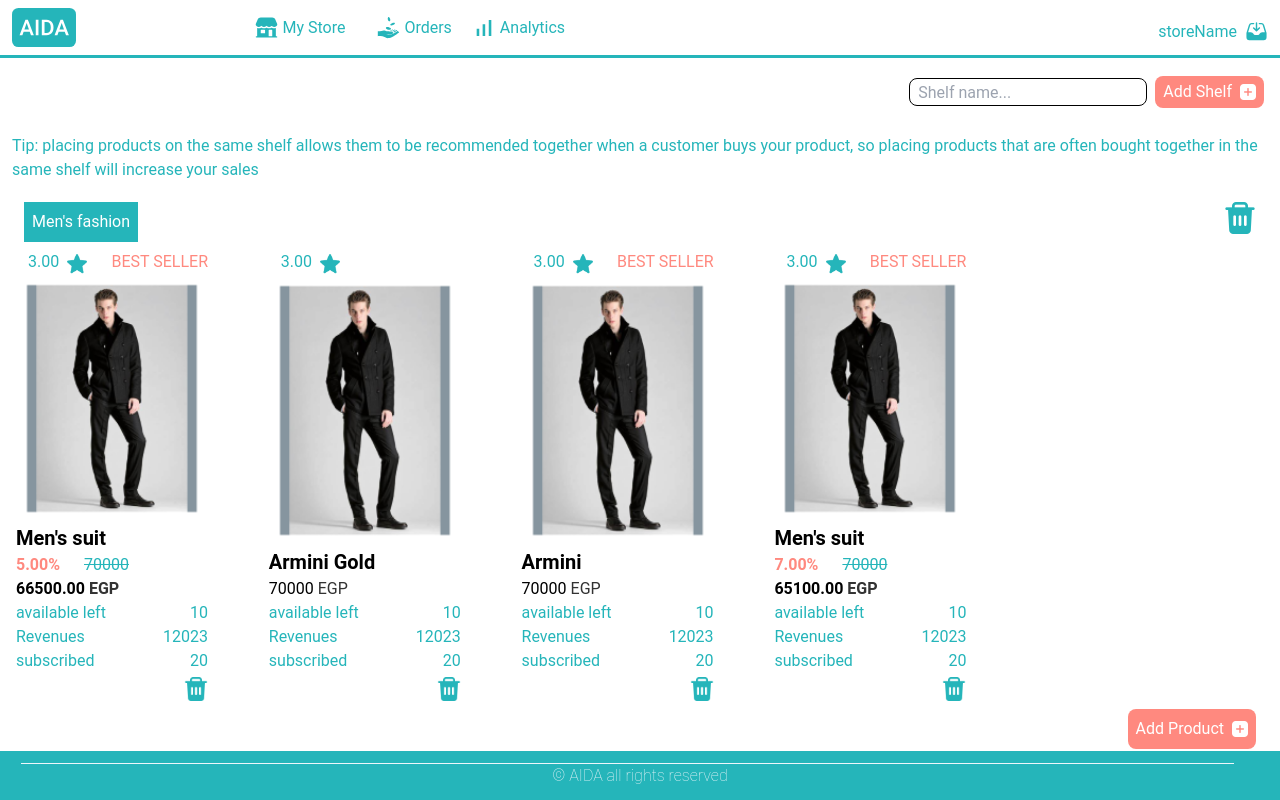
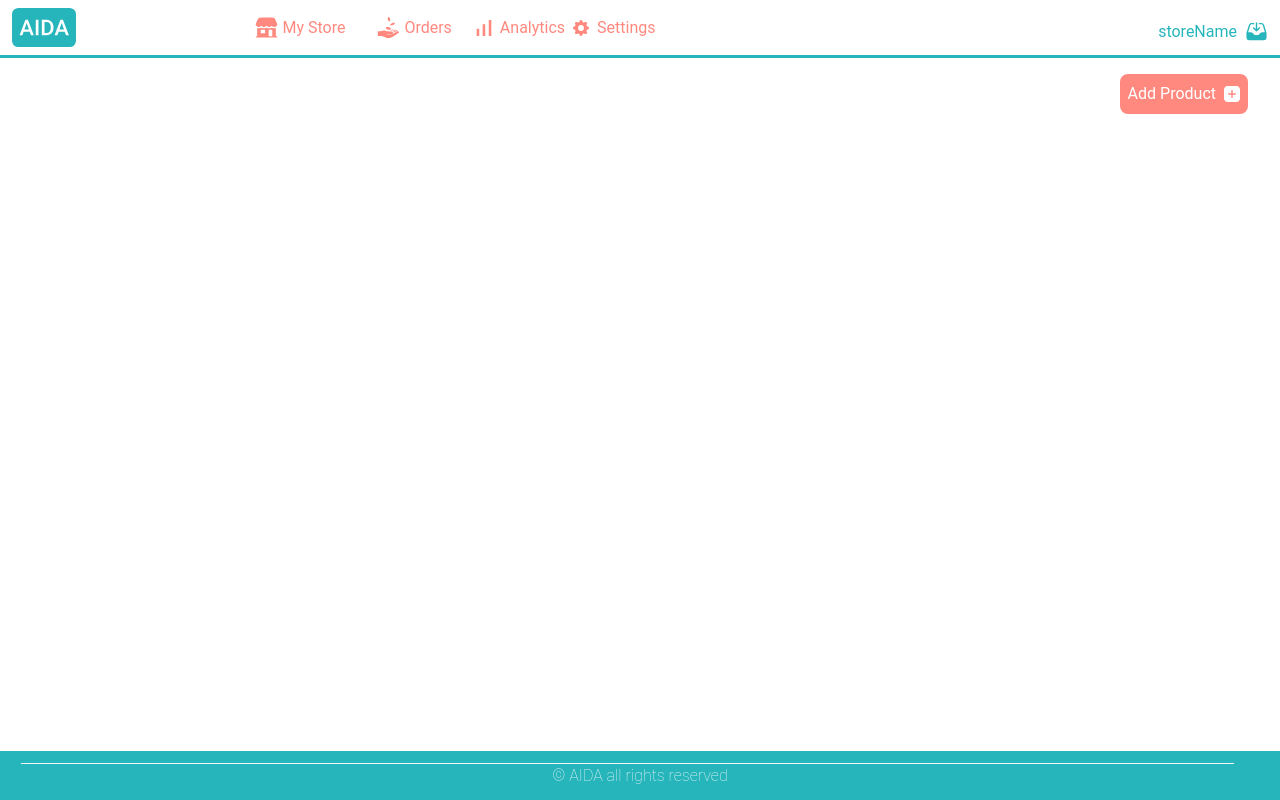
Before and after one commit to RanaMohamad21/Aida-Front-End, a React (Vite) app in the folder Aida/: page /VendorShelves in a window 1280 px wide. Shown: the top 800 px of the page. Built offline with nearby package versions, Linux system fonts and the light colour scheme.

Commit message:
Linked vendor pages.

```diff
--- a/Aida/src/UI/ProductCard.jsx
+++ b/Aida/src/UI/ProductCard.jsx
@@ -1,4 +1,3 @@
-/* eslint-disable react/prop-types */
 import star from "../assets/UI/star.png";
 
 /*
@@ -8,52 +7,57 @@ import star from "../assets/UI/star.png";
 
 // This is a component that views the important details
 // of a product to be displayed in the home page and vendor products pages.
-function ProductCard({ dummyItem , children ="", style=""}) {
-  const hasDiscount = dummyItem.discountValue>0?true:false
-  const priceAfterDiscount =
-    (1 - dummyItem.discountValue) * dummyItem.pricebeforeDiscount;
+function ProductCard({ dummyItem = {}, children = "", style = "" }) {
+  const {
+    rating = 0,
+    discountValue = 0,
+    pricebeforeDiscount = 0,
+    isBestSeller = false,
+    dummyImage = "",
+    itemName = "",
+  } = dummyItem;
+
+  const hasDiscount = discountValue > 0 ? true : false;
+  const priceAfterDiscount = (1 - discountValue) * pricebeforeDiscount;
 
   return (
-    <div className= {` ${style}
-     flex flex-col w-52 text-black `}>
+    <div className={`${style} flex flex-col w-52 text-black`}>
       <div className="flex text-teal text-2xl justify-between pl-3 ">
         <div className="flex">
-          <span className="pr-1">{dummyItem.rating.toFixed(2)}</span>
+          <span className="pr-1">{rating.toFixed(2)}</span>
           <span className="mt-1 mx-1">
             <img src={star} className="w-5 " />
           </span>
         </div>
-        {dummyItem.isBestSeller && (
-          <div className=" text-FlamingoPink  uppercase text-sm my-auto ">
+        {isBestSeller && (
+          <div className="text-FlamingoPink uppercase text-sm my-auto ">
             Best Seller
           </div>
         )}
       </div>
 
-      <img src={dummyItem.dummyImage} className="w-full h-full" />
+      <img src={dummyImage} className="w-full h-full" alt={itemName} />
 
-      <div className=" font-semibold text-xl">{dummyItem.itemName}</div>
+      <div className="font-semibold text-xl">{itemName}</div>
       {hasDiscount ? (
         <>
-          {" "}
-          <div className="flex ">
-            {" "}
-            <div className=" text-lg font-semibold text-FlamingoPink">
-              {(dummyItem.discountValue * 100).toFixed(2)}%
+          <div className="flex">
+            <div className="text-lg font-semibold text-FlamingoPink">
+              {(discountValue * 100).toFixed(2)}%
             </div>
-            <div className=" line-through ml-6 text-teal">
-              {dummyItem.pricebeforeDiscount}
+            <div className="line-through ml-6 text-teal">
+              {pricebeforeDiscount}
             </div>
           </div>
-          <div className=" text-lg font-semibold">
+          <div className="text-lg font-semibold">
             {priceAfterDiscount.toFixed(2)}{" "}
-            <span className=" uppercase text-darkGray text-sm">egp</span>
+            <span className="uppercase text-darkGray text-sm">egp</span>
           </div>
         </>
       ) : (
-        <div className=" text-lg">
-          {dummyItem.pricebeforeDiscount}{" "}
-          <span className=" uppercase text-darkGray">egp</span>
+        <div className="text-lg">
+          {pricebeforeDiscount}{" "}
+          <span className="uppercase text-darkGray">egp</span>
         </div>
       )}
 
@@ -64,3 +68,71 @@ function ProductCard({ dummyItem , children ="", style=""}) {
 }
 
 export default ProductCard;
+
+
+// /* eslint-disable react/prop-types */
+// import star from "../assets/UI/star.png";
+
+// /*
+// @TODO: Assumption, the item object contains the price before discount and the discount value. If the discount value = 0, then there is no discount, else, there is a discount
+// 0<=discountValue < 1
+// */
+
+// // This is a component that views the important details
+// // of a product to be displayed in the home page and vendor products pages.
+// function ProductCard({ dummyItem , children ="", style=""}) {
+//   const hasDiscount = dummyItem.discountValue>0?true:false
+//   const priceAfterDiscount =
+//     (1 - dummyItem.discountValue) * dummyItem.pricebeforeDiscount;
+
+//   return (
+//     <div className= {` ${style}
+//      flex flex-col w-52 text-black `}>
+//       <div className="flex text-teal text-2xl justify-between pl-3 ">
+//         <div className="flex">
+//           <span className="pr-1">{dummyItem.rating.toFixed(2)}</span>
+//           <span className="mt-1 mx-1">
+//             <img src={star} className="w-5 " />
+//           </span>
+//         </div>
+//         {dummyItem.isBestSeller && (
+//           <div className=" text-FlamingoPink  uppercase text-sm my-auto ">
+//             Best Seller
+//           </div>
+//         )}
+//       </div>
+
+//       <img src={dummyItem.dummyImage} className="w-full h-full" />
+
+//       <div className=" font-semibold text-xl">{dummyItem.itemName}</div>
+//       {hasDiscount ? (
+//         <>
+//           {" "}
+//           <div className="flex ">
+//             {" "}
+//             <div className=" text-lg font-semibold text-FlamingoPink">
+//               {(dummyItem.discountValue * 100).toFixed(2)}%
+//             </div>
+//             <div className=" line-through ml-6 text-teal">
+//               {dummyItem.pricebeforeDiscount}
+//             </div>
+//           </div>
+//           <div className=" text-lg font-semibold">
+//             {priceAfterDiscount.toFixed(2)}{" "}
+//             <span className=" uppercase text-darkGray text-sm">egp</span>
+//           </div>
+//         </>
+//       ) : (
+//         <div className=" text-lg">
+//           {dummyItem.pricebeforeDiscount}{" "}
+//           <span className=" uppercase text-darkGray">egp</span>
+//         </div>
+//       )}
+
+//       {/* Variable Items */}
+//       {children}
+//     </div>
+//   );
+// }
+
+// export default ProductCard;
--- a/Aida/src/UI/Shelves.jsx
+++ b/Aida/src/UI/Shelves.jsx
@@ -1,88 +1,62 @@
-/* eslint-disable react/prop-types */
-import trash from "../assets/vendor/products/trash.png";
-import add from "../assets/UI/addition.png";
+// /* eslint-disable react/prop-types */
+// import trash from "../assets/vendor/products/trash.png";
+// import add from "../assets/UI/addition.png";
 
-import { useNavigate } from "react-router-dom";
-import ItemCard from "../Vendor/ItemCard";
+// import { useNavigate } from "react-router-dom";
+// import ItemCard from "../Vendor/ItemCard";
 
 
 
-//? IDs start at 0
-function Shelves({ shelves, setShelves, deleteItem, setshelfID }) {
-  const navigate = useNavigate();
-  function handleDeleteShelf(shelveToDelete) {
-    const updatedShelves = shelves.filter(
-      (shelf) => shelf.shelveID !== shelveToDelete
-    );
-    console.log("Deleted Shelve number ", shelveToDelete);
-    updatedShelves.forEach((shelf, index) => {
-      shelf.shelveID = index;
-    });
-    setShelves(updatedShelves);
-  }
-  function handleAddProduct(ID) {
-    console.log("The ID is: ", ID);
-    setshelfID(ID);
-    const productID = shelves[ID].shelveItems
-      ? shelves[ID].shelveItems[shelves[ID].shelveItems.length - 1].itemID + 1
-      : 0;
-    navigate("/addproduct", { state: { productID, shelfID: ID } });
-  }
+// //? IDs start at 0
+// function Shelves({ shelves, setShelves, deleteItem, setshelfID }) {
+//   const navigate = useNavigate();
 
-  return (
-    <div className="flex flex-col m-2 mb-16 ">
-      {shelves.map((shelf, index) => {
-        const items = shelf.shelveItems;
+//   function handleAddProduct(ID) {
+//     console.log("The ID is: ", ID);
+//     setshelfID(ID);
+//     const productID = shelves[ID].shelveItems
+//       ? shelves[ID].shelveItems[shelves[ID].shelveItems.length - 1].itemID + 1
+//       : 0;
+//     navigate("/addproduct", { state: { productID, shelfID: ID } });
+//   }
 
-        return (
-          <>
-            <div
-              className={`flex justify-between md:mr-4  ${
-                index != 0 ? "mt-14" : ""
-              }`}
-              key={`shelf-${shelf.ID}`}
-            >
-              <div className="p-2 bg-teal inline-block max-w-max text-white ml-4 ">
-                {shelf.shelveName}
-              </div>
-              <div className=" bg-white items-end hover:pl-3 transition-all duration-100 ">
-                <button onClick={() => handleDeleteShelf(shelf.shelveID)}>
-                  <img src={trash} />
-                </button>
-              </div>
-            </div>
-            <div
-              className="grid lg:grid-cols-5 sm:grid-cols-3 gap-y-3 rounded-[5%] "
-              key={index}
-            >
-              {/* Items in the shelf */}
-              {items.map((item, index) => (
-                <ItemCard
-                  dummyItem={item}
-                  key={`item-${index}`}
-                  deleteItem={deleteItem}
-                  shelfID={shelf.shelveID}
-                >h</ItemCard>
-              ))}
-            </div>
-            <div className=" flex justify-end">
-              <div className=" bg-FlamingoPink text-white p-2 rounded-lg   md:mr-4 ">
-                <button
-                  onClick={() => handleAddProduct(shelf.shelveID)}
-                  className="flex gap-2"
-                >
-                  Add Product
-                  <span>
-                    <img src={add} className="w-4 mt-1" />
-                  </span>
-                </button>
-              </div>
-            </div>
-          </>
-        );
-      })}
-    </div>
-  );
-}
+//   return (
+//     <div className="flex flex-col m-2 mb-16 ">
+//       {shelves.map((shelf, index) => {
+//         const items = shelf.shelveItems;
 
-export default Shelves;
+//         return (
+//           <>
+
+
+//               {/* Items in the shelf */}
+//               {items.map((item, index) => (
+//                 <ItemCard
+//                   dummyItem={item}
+//                   key={`item-${index}`}
+//                   deleteItem={deleteItem}
+//                   shelfID={shelf.shelveID}
+//                 >h</ItemCard>
+//               ))}
+
+//             <div className=" flex justify-end">
+//               <div className=" bg-FlamingoPink text-white p-2 rounded-lg   md:mr-4 ">
+//                 <button
+//                   onClick={() => handleAddProduct(shelf.shelveID)}
+//                   className="flex gap-2"
+//                 >
+//                   Add Product
+//                   <span>
+//                     <img src={add} className="w-4 mt-1" />
+//                   </span>
+//                 </button>
+//               </div>
+//             </div>
+//           </>
+//         );
+//       })}
+//     </div>
+//   );
+// }
+
+// export default Shelves;
--- a/Aida/src/Vendor/ItemCard.jsx
+++ b/Aida/src/Vendor/ItemCard.jsx
@@ -4,31 +4,31 @@ import trash from "../assets/vendor/products/trash.png";
 import PropTypes from "prop-types";
 
 ItemCard.propTypes = {
-  dummyItem: PropTypes.object,
+  product: PropTypes.object,
   deleteItem: PropTypes.func,
   shelfID: PropTypes.string
 }
-function ItemCard({ dummyItem, deleteItem, shelfID}) {
+function ItemCard({ product, deleteItem}) {
   return (
-    <ProductCard dummyItem={dummyItem}
+    <ProductCard product={product}
       deleteItem={deleteItem}
-      shelfID={shelfID}
+
       style="p-2"
     >
       <div className=" flex justify-between text-teal">
         <span>available left</span>
-        <span>{dummyItem.availableLeft}</span>
+        <span>{product.availableLeft}</span>
       </div>
       <div className=" flex justify-between text-teal">
         <span>Revenues</span>
-        <span>{dummyItem.revenues}</span>
+        <span>{product.revenues}</span>
       </div>
       <div className=" flex justify-between text-teal">
         <span>subscribed</span>
-        <span>{dummyItem.subscribed}</span>
+        <span>{product.subscribed}</span>
       </div>
       <div className="flex  justify-end">
-        <button onClick={() => deleteItem(shelfID, dummyItem.itemID)}>
+        <button onClick={() => deleteItem( product.itemID)}>
           <img src={trash} alt="delete" className="h-6 mt-1" />
         </button>
       </div>
--- a/Aida/src/Vendor/VendorNavBar.jsx
+++ b/Aida/src/Vendor/VendorNavBar.jsx
@@ -8,7 +8,7 @@ import myStoreInActive from "../assets/vendor/navBar/myStoreInActive.png";
 // import myStoreActive from "../assets/vendor/navBar/myStoreActive.png"
 // import { NavLink } from "react-router-dom"
 import logo from "../assets/logo/LogoWhiteTextAida.svg";
-import { BarChartFill } from "react-bootstrap-icons";
+import { BarChartFill, GearFill } from "react-bootstrap-icons";
 import { SiSimpleanalytics } from "react-icons/si";
 import { Link, NavLink } from "react-router-dom";
 import { GiReceiveMoney } from "react-icons/gi";
@@ -21,31 +21,55 @@ function VendorNavBar({ storeName }) {
         <Link to="/" className=" rounded-lg">
           <img src={logo} alt="Logo" className="w-16" />
         </Link>
-        <NavLink className={({ isActive }) =>
-          isActive ?" flex gap-1 mx-2 hover:cursor-pointer text-teal mt-2 ":" flex gap-1 mx-2 hover:cursor-pointer text-FlamingoPink mt-2 "}>
-          <span >
-            <IoStorefront style={{ fontSize: '23px'}}/>
+        <Link
+          to="/VendorShelves"
+          className={
+            " flex gap-1 mx-2 hover:cursor-pointer text-FlamingoPink mt-2 "
+          }
+        >
+          <span>
+            <IoStorefront style={{ fontSize: "23px" }} />
           </span>
           <p className="">My Store</p>
-
-        </NavLink>
-        <NavLink className={({ isActive }) =>
-          isActive ?"flex gap-1 mx-3 text-teal ":"flex gap-1 mx-3 text-FlamingoPink "}>
-          <span className=" mt-2"><GiReceiveMoney style={{ fontSize: '23px' }}/></span>
-
-          <p className="text-teal mt-2 text-xs">Orders</p>
-        </NavLink>
-        <div>
+        </Link>
+        <Link
+          to="/VendorOrders"
+          className={"flex gap-1 mx-3 text-FlamingoPink "}
+        >
+          <span className=" mt-2">
+            <GiReceiveMoney style={{ fontSize: "23px", color: "" }} />
+          </span>
+          <p className=" mt-2 text-xs">Orders</p>
+        </Link>
+        <div className=" flex gap-2">
           <div className="flex ">
-            <NavLink className={({ isActive }) =>
-          isActive ? 'text-teal mt-2 flex gap-2' : ' text-FlamingoPink mt-2 flex gap-2'}>
-            <span className=" mt-1"><SiSimpleanalytics  /></span> <span>Analytics</span></NavLink>
-
+            <Link
+              to="/VendorAnalytics"
+              className={" text-FlamingoPink mt-2 flex gap-2"}
+            >
+              <span className=" mt-1">
+                <SiSimpleanalytics />
+              </span>{" "}
+              <span>Analytics</span>
+            </Link>
+          </div>
+          <div className="flex ">
+            <Link
+              to="/VendorSettings"
+              className={" text-FlamingoPink mt-2 flex gap-2"}
+            >
+              <span className=" mt-1">
+                <GearFill />
+              </span>{" "}
+              <span>Settings</span>
+            </Link>
           </div>
         </div>
         <div className="  flex gap-2 text-teal mt-3 ">
           <p>storeName</p>
-          <NavLink title="New orders"><HiInboxArrowDown style={{ fontSize: '23px'}}/></NavLink>
+          <Link title="My account" to="/vendorInfo">
+            <HiInboxArrowDown style={{ fontSize: "23px" }} />
+          </Link>
         </div>
       </div>
     </>
--- a/Aida/src/Vendor/VendorShelves.jsx
+++ b/Aida/src/Vendor/VendorShelves.jsx
@@ -1,252 +1,48 @@
 import add from "../assets/UI/addition.png";
 import VendorNavBar from "./VendorNavBar";
 import { useState } from "react";
-import Shelves from "../UI/Shelves";
-import dummyImage1 from "../assets/dummy/Product images.png";
-import dummyImage2 from "../assets/dummy/Samsung.png";
-
-const initialShelves = [
-  {
-    shelveName: "Men's fashion",
-    shelfID: 0,
-    shelveItems: [
-      {
-        itemID: 0,
-        rating: 3.0,
-        isBestSeller: true,
-        itemName: "Men's suit",
-        discountValue: 0.05,
-        pricebeforeDiscount: 70000,
-        availableLeft: 10,
-        revenues: 12023,
-        subscribed: 20,
-        dummyImage: dummyImage1,
-      },
-      {
-        itemID: 1,
-        rating: 3.0,
-        isBestSeller: false,
-        itemName: "Armini Gold",
-        discountValue: 0,
-        pricebeforeDiscount: 70000,
-        availableLeft: 10,
-        revenues: 12023,
-        subscribed: 20,
-        dummyImage: dummyImage1,
-      },
-      {
-        itemID: 2,
-        rating: 3.0,
-        isBestSeller: true,
-        itemName: "Armini",
-        discountValue: 0,
-        pricebeforeDiscount: 70000,
-        availableLeft: 10,
-        revenues: 12023,
-        subscribed: 20,
-        dummyImage: dummyImage1,
-      },
-      {
-        itemID: 3,
-        rating: 3.0,
-        isBestSeller: true,
-        itemName: "Men's suit",
-        discountValue: 0.07,
-        pricebeforeDiscount: 70000,
-        availableLeft: 10,
-        revenues: 12023,
-        subscribed: 20,
-        dummyImage: dummyImage1,
-      },
-    ],
-  },
-  {
-    shelveName: "Phones's fashion",
-    shelveID: 1,
-    shelveItems: [
-      {
-        itemID: 0,
-        rating: 3.0,
-        isBestSeller: true,
-        itemName: "Men's like",
-        discountValue: 0.05,
-        pricebeforeDiscount: 70000,
-        availableLeft: 10,
-        revenues: 12023,
-        subscribed: 20,
-        dummyImage: dummyImage2,
-      },
-      {
-        itemID: 1,
-        rating: 3.0,
-        isBestSeller: false,
-        itemName: "Samsung",
-        discountValue: 0,
-        pricebeforeDiscount: 70000,
-        availableLeft: 10,
-        revenues: 12023,
-        subscribed: 20,
-        dummyImage: dummyImage2,
-      },
-      {
-        itemID: 2,
-        rating: 3.0,
-        isBestSeller: true,
-        itemName: "Samsung the dup",
-        discountValue: 0,
-        pricebeforeDiscount: 70000,
-        availableLeft: 10,
-        revenues: 12023,
-        subscribed: 20,
-        dummyImage: dummyImage2,
-      },
-      {
-        itemID: 3,
-        rating: 3.0,
-        isBestSeller: true,
-        itemName: "Men's suit",
-        discountValue: 0.07,
-        pricebeforeDiscount: 70000,
-        availableLeft: 10,
-        revenues: 12023,
-        subscribed: 20,
-        dummyImage: dummyImage2,
-      },
-    ],
-  },
-  {
-    shelveName: "New Fashion",
-    shelveID: 2,
-    shelveItems: [
-      {
-        itemID: 0,
-        rating: 3.0,
-        isBestSeller: true,
-        itemName: "Men's like",
-        discountValue: 0.05,
-        pricebeforeDiscount: 70000,
-        availableLeft: 10,
-        revenues: 12023,
-        subscribed: 20,
-        dummyImage: dummyImage2,
-      },
-      {
-        itemID: 1,
-        rating: 3.0,
-        isBestSeller: false,
-        itemName: "Samsung",
-        discountValue: 0,
-        pricebeforeDiscount: 70000,
-        availableLeft: 10,
-        revenues: 12023,
-        subscribed: 20,
-        dummyImage: dummyImage2,
-      },
-      {
-        itemID: 2,
-        rating: 3.0,
-        isBestSeller: true,
-        itemName: "Samsung the dup",
-        discountValue: 0,
-        pricebeforeDiscount: 70000,
-        availableLeft: 10,
-        revenues: 12023,
-        subscribed: 20,
-        dummyImage: dummyImage2,
-      },
-      {
-        itemID: 3,
-        rating: 3.0,
-        isBestSeller: true,
-        itemName: "Men's suit",
-        discountValue: 0.07,
-        pricebeforeDiscount: 70000,
-        availableLeft: 10,
-        revenues: 12023,
-        subscribed: 20,
-        dummyImage: dummyImage2,
-      },
-    ],
-  },
-];
+import ItemCard from "../Vendor/ItemCard";
+import { useNavigate } from "react-router-dom";
 
 function VendorShelves() {
-  const [shelves, setShelves] = useState(
-    initialShelves.map((shelf, index) => ({ ...shelf, shelveID: index }))
-  );
-  const [newShelf, setNewShelf] = useState("");
-  const [currentShelfID, setCurrentShelfID] = useState();
-  function handleAddShlef() {
-    const newShelfData = {
-      shelveName: newShelf,
-      shelveID: shelves.length,
-      shelveItems: [],
-    };
-    setShelves((prevShelves) => [...prevShelves, newShelfData]);
+  const [products, setProducts] = useState([]);
+  const navigate = useNavigate();
 
-    setNewShelf("");
+  function handleAddProduct() {
+    // Sets the ID of the new product
+    // const productID = products?.length>0?products?.length:1;
+    navigate("/addproduct");
   }
-  function deleteItemFromShelf(shelfID, itemID) {
-    const updatedShelves = shelves.map((shelf) => {
-      if (shelf.shelveID === shelfID) {
-        const updatedItems = shelf.shelveItems.filter(
-          (item) => item.itemID !== itemID
-        );
-        return { ...shelf, shelveItems: updatedItems };
+
+  function deleteProduct(itemID) {
+    const updatedItems = products.filter((item) => item.itemID !== itemID);
+    setProducts(updatedItems);
+    // Send updated Items to backend
   }
-      return shelf;
-    });
-    setShelves(updatedShelves);
-  }
+
   return (
     <>
       <VendorNavBar />
-      <div className="grid grid-rows-[auto,1fr] ">
-        <div className=" flex flex-col gap-2">
-          <div className="flex my-3 items-end justify-end">
       <div>
-              <input
-                type="text"
-                placeholder="Shelf name..."
-                value={newShelf}
-                onChange={(e) => {
-                  setNewShelf(e.target.value);
-                }}
-                className="border m-2 h-7 p-2 border-solid border-black "
+        {/* The products  */}
+        {/* Items in the shelf */}
+        {products.map((item, index) => (
+          <ItemCard
+            product={item}
+            key={`item-${index}`}
+            deleteProduct={deleteProduct}
           />
-            </div>
-            <div className=" bg-FlamingoPink inline-block text-white px-2 py-1 my-auto  rounded-lg   md:mr-4 ">
-              <button
-                className="flex gap-2"
-                onClick={() => {
-                  handleAddShlef();
-                }}
-              >
-                Add Shelf{" "}
+        ))}
+        <div className=" flex justify-end m-4">
+          <div className=" bg-FlamingoPink text-white p-2 rounded-lg   md:mr-4 ">
+            <button onClick={() => handleAddProduct()} className="flex gap-2">
+              Add Product
               <span>
                 <img src={add} className="w-4 mt-1" />
               </span>
             </button>
           </div>
         </div>
-          <div className="block ">
-            <p className="text-teal mx-3 mb-3">
-              Tip: placing products on the same shelf allows them to be
-              recommended together when a customer buys your product, so placing
-              products that are often bought together in the same shelf will
-              increase your sales
-            </p>
-          </div>
-        </div>
-
-        {/* The Shelves  */}
-
-        <Shelves
-          shelves={shelves}
-          setShelves={setShelves}
-          deleteItem={deleteItemFromShelf}
-          setshelfID={setCurrentShelfID}
-        />
       </div>
     </>
   );
```
Lines whose indentation alone changed are shown as unchanged.
